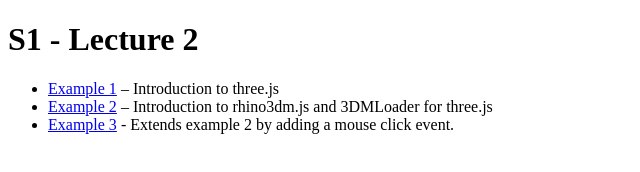
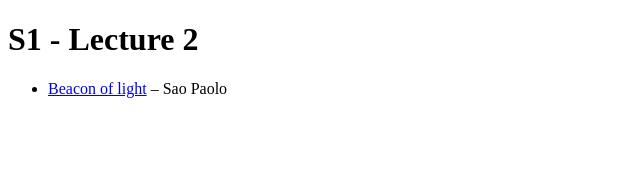
Before and after one commit to dav-leon/bimsc21-datamgmt-2, a plain HTML site: page index.html in a window 1280 px wide. Shown: the whole page, without its empty margins (0-640 px from the left). Drawn offline with Linux system fonts and the light colour scheme.

Commit message:
more fixing

```diff
--- a/index.html
+++ b/index.html
@@ -7,9 +7,7 @@
     <body>
         <h1>S1 - Lecture 2</h1>
         <ul>
-            <li><a href="./example1/">Example 1</a> – Introduction to three.js</li>
-            <li><a href="./example2/">Example 2</a> – Introduction to rhino3dm.js and 3DMLoader for three.js</li>
-            <li><a href="./example3/">Example 3</a> - Extends example 2 by adding a mouse click event.</li>
+            <li><a href="./Beacon of Light/">Beacon of light</a> – Sao Paolo</li>
         </ul>
     </body>
 </html>
```
